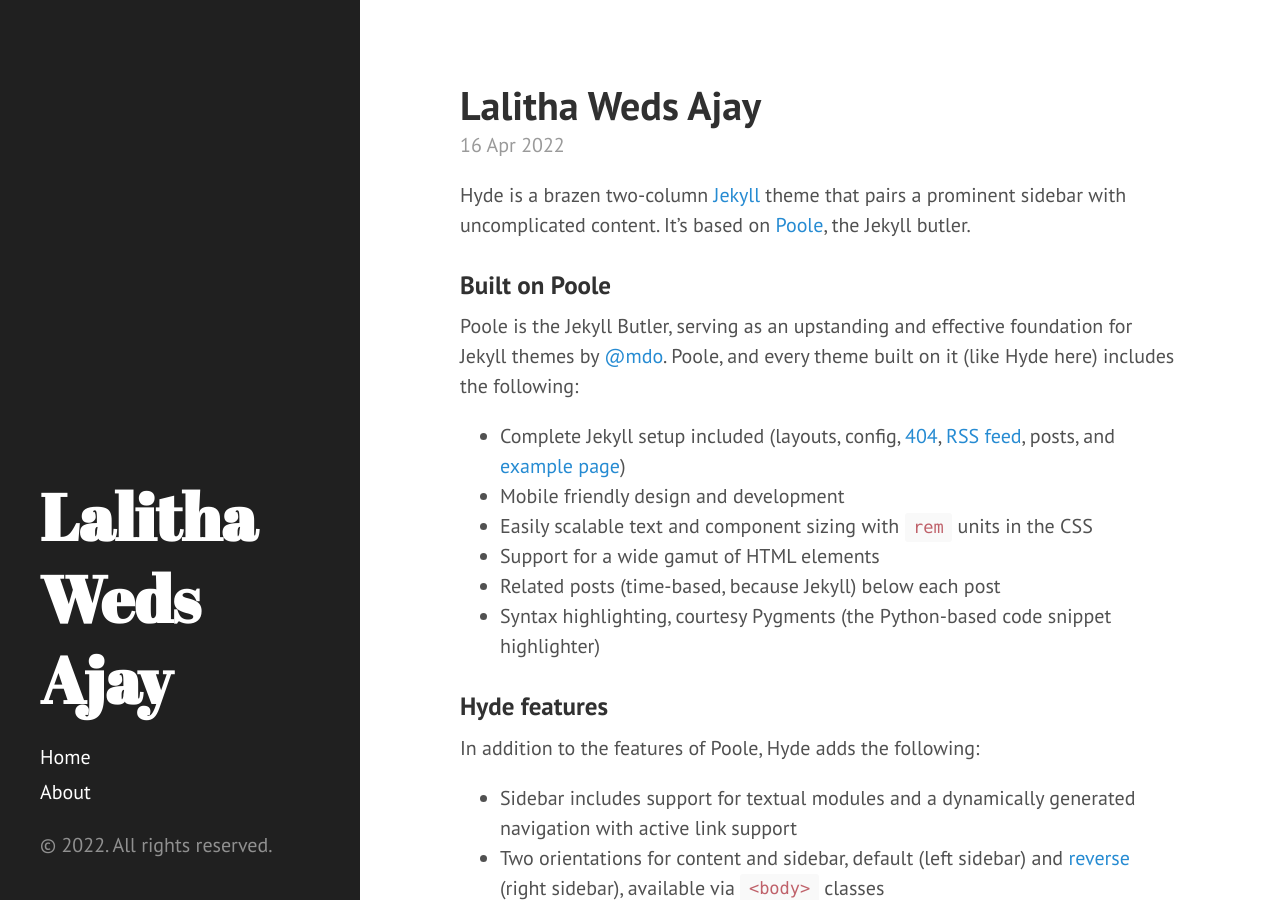
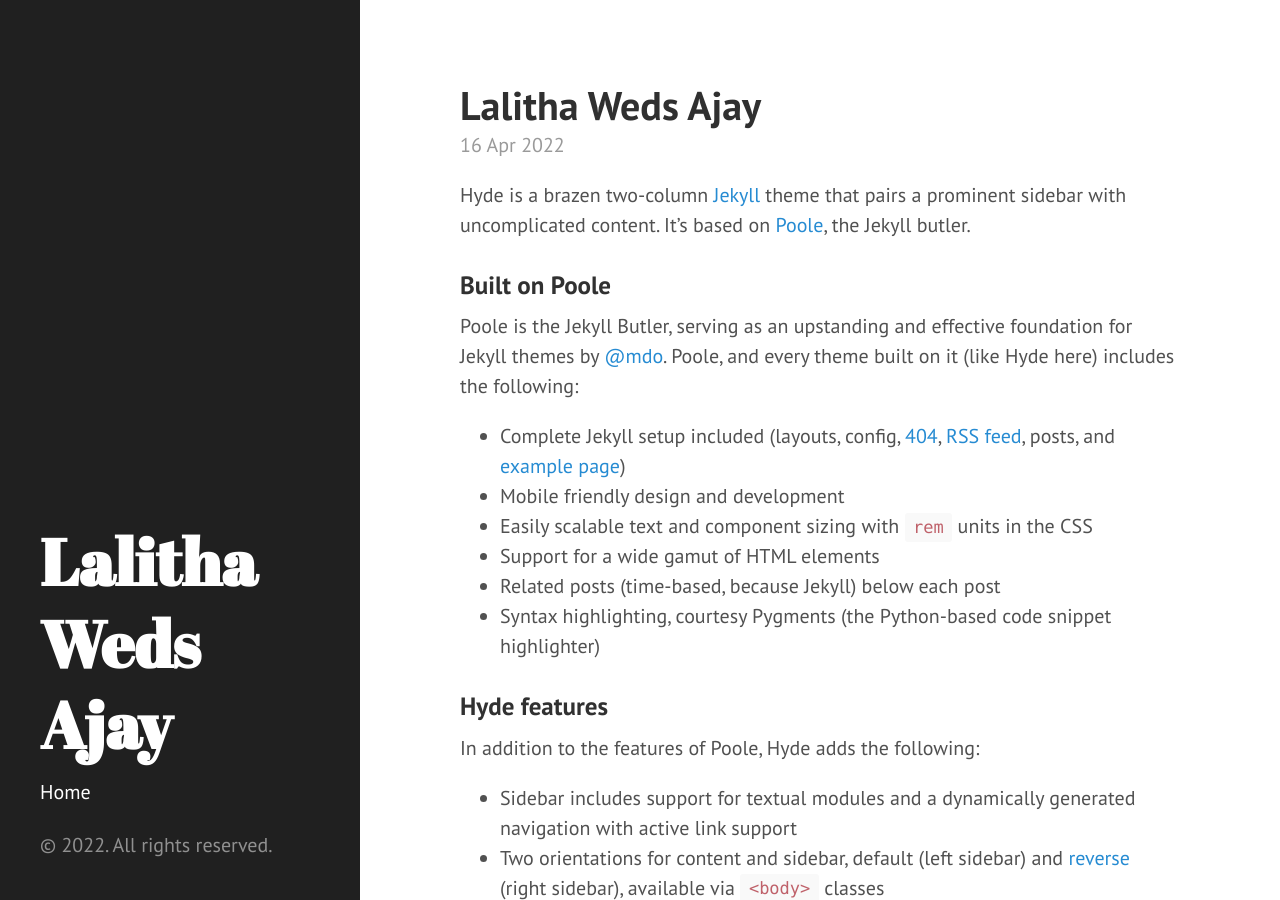
Before and after one commit to PseudoAj/lwa, a Jekyll site: the page built from index.html, in a window 1280 px wide and 900 px high. Built offline with Jekyll 4.4.1, drawn with Linux system fonts in a browser that asks for light colours; Markdown is read by kramdown in place of the engine named in the settings; the list of posts is cut into pages by our own code.

```diff
--- a/_includes/sidebar.html
+++ b/_includes/sidebar.html
@@ -6,25 +6,10 @@
           {{ site.title }}
         </a>
       </h1>
-      <p class="lead">{{ site.description }}</p>
     </div>
 
     <nav class="sidebar-nav">
       <a class="sidebar-nav-item{% if page.url == site.baseurl %} active{% endif %}" href="{{ site.baseurl }}">Home</a>
-
-      {% comment %}
-        The code below dynamically generates a sidebar nav of pages with
-        `layout: page` in the front-matter. See readme for usage.
-      {% endcomment %}
-
-      {% assign pages_list = site.pages %}
-      {% for node in pages_list %}
-        {% if node.title != null %}
-          {% if node.layout == "page" %}
-            <a class="sidebar-nav-item{% if page.url == node.url %} active{% endif %}" href="{{ node.url }}">{{ node.title }}</a>
-          {% endif %}
-        {% endif %}
-      {% endfor %}
     </nav>
 
     <p>&copy; {{ site.time | date: '%Y' }}. All rights reserved.</p>
```
